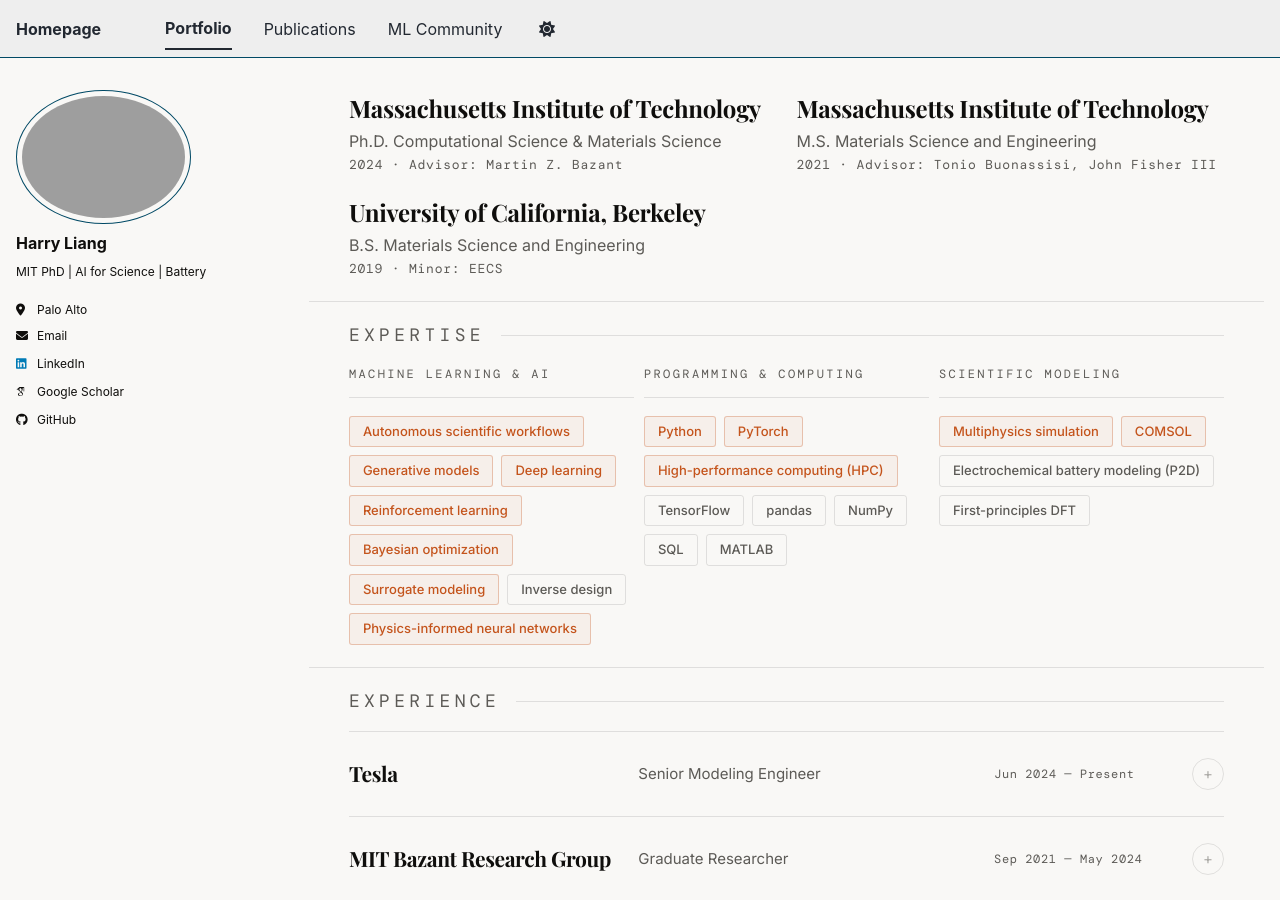
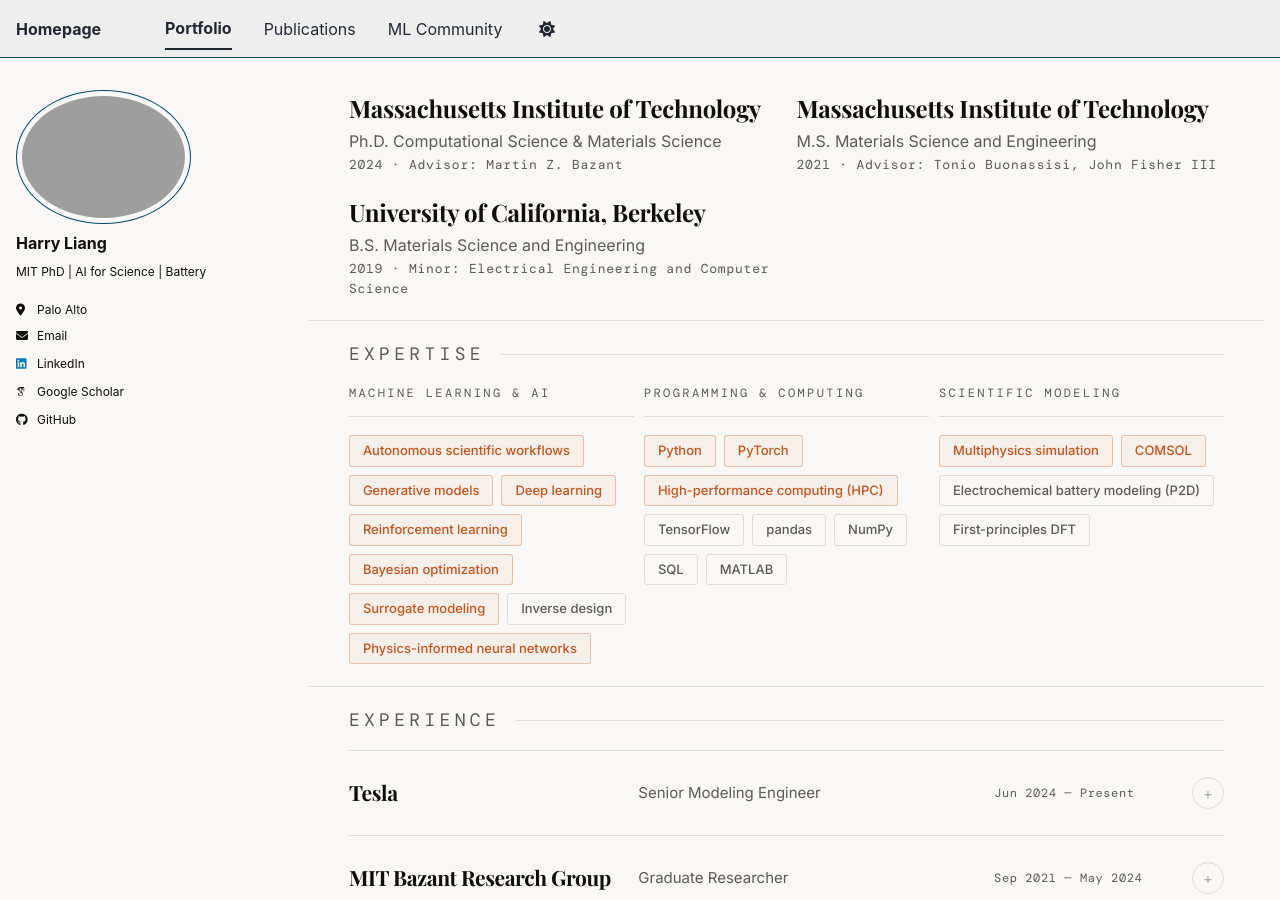
Before and after one commit to HarryQL/HarryQL.github.io, a Jekyll site: the page built from _portfolio/index.html, in a window 1280 px wide and 900 px high, scrolled down 489 px. Built offline with Jekyll 4.4.1, drawn with Linux system fonts in a browser that asks for light colours; some web fonts are replaced; a script bundle is joined from its source files by our own code; library files that are not in the unit come from our copies.

Commit message:
Update index.html

```diff
--- a/_portfolio/index.html
+++ b/_portfolio/index.html
@@ -323,7 +323,7 @@
           <div>
             <div class="edu-school">University of California, Berkeley</div>
             <div class="edu-degree">B.S. Materials Science and Engineering</div>
-            <div class="edu-meta">2019 · Minor: EECS</div>
+            <div class="edu-meta">2019 · Minor: Electrical Engineering and Computer Science</div>
           </div>
 
         </div>
```
